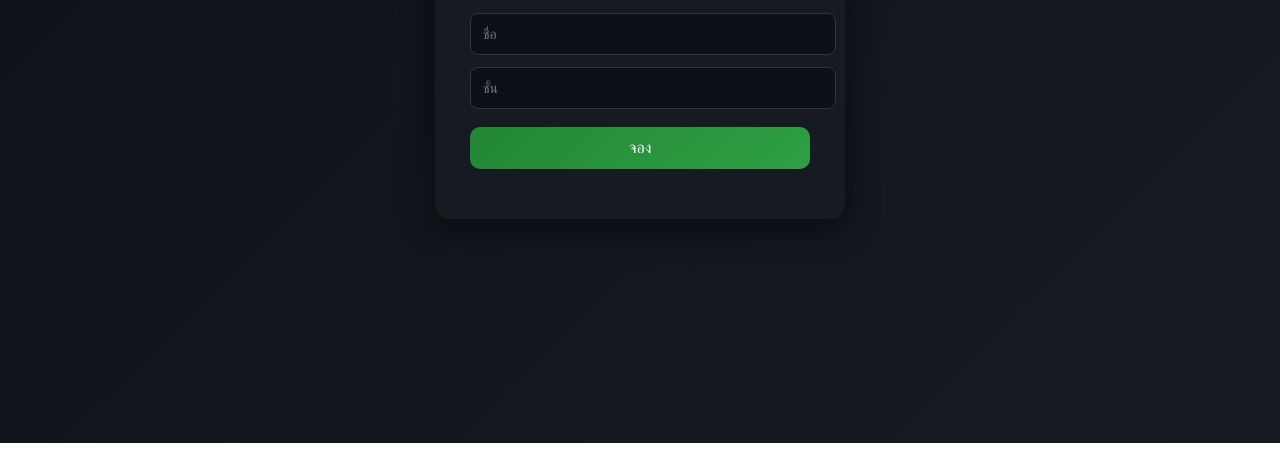
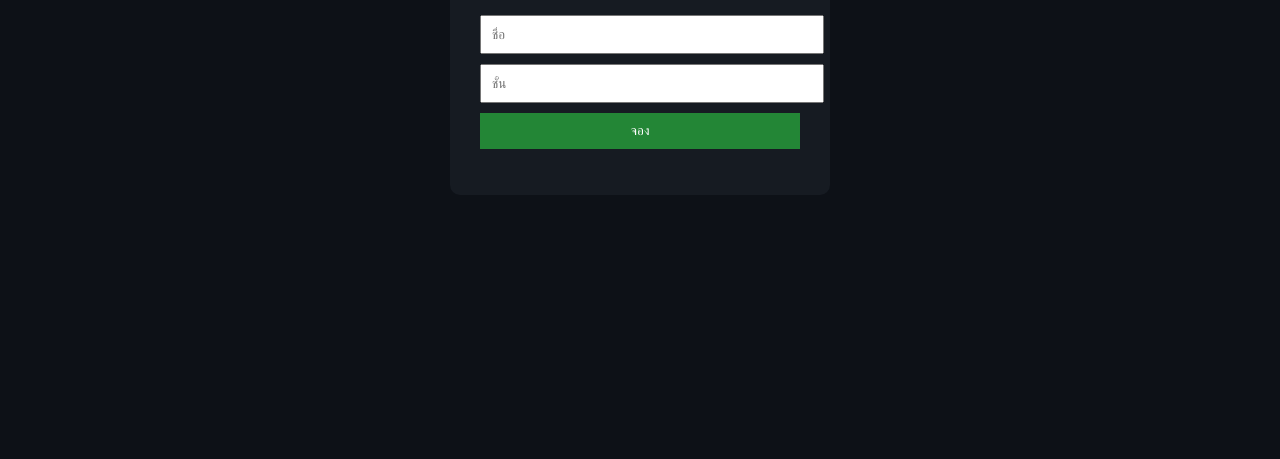
Before and after one commit to TheMinStudio/testing02, a plain HTML site: page 24game.html in a window 1280 px wide. Shown: the part 357-816 px from the top of the page. Drawn offline with Linux system fonts and the light colour scheme.

Commit message:
Update 24game.html

```diff
--- a/24game.html
+++ b/24game.html
@@ -2,110 +2,43 @@
 <html lang="th">
 <head>
 <meta charset="UTF-8">
-<title>จองเกม 24</title>
-
+<title>ฟอร์มจอง</title>
 <style>
 body {
-    margin: 0;
-    height: 100vh;
-    background: linear-gradient(135deg, #0d1117, #161b22);
+    background: #0d1117;
+    color: white;
+    font-family: Arial;
     display: flex;
     justify-content: center;
     align-items: center;
-    font-family: Arial, sans-serif;
+    height: 100vh;
 }
-
-.card {
+.container {
     background: #161b22;
-    padding: 35px;
-    border-radius: 14px;
-    width: 340px;
-    box-shadow: 0 10px 30px rgba(0,0,0,0.5);
-    animation: fadeIn 0.6s ease;
+    padding: 30px;
+    border-radius: 10px;
+    width: 320px;
 }
-
-@keyframes fadeIn {
-    from {
-        opacity: 0;
-        transform: translateY(20px);
-    }
-    to {
-        opacity: 1;
-        transform: translateY(0);
-    }
+input, button {
+    width: 100%;
+    padding: 10px;
+    margin-top: 10px;
 }
-
-h2 {
-    text-align: center;
-    margin-bottom: 10px;
-}
-
-.subtitle {
-    text-align: center;
-    color: #8b949e;
-    font-size: 14px;
-    margin-bottom: 25px;
-}
-
-input {
-    width: 100%;
-    padding: 12px;
-    margin-top: 12px;
-    background: #0d1117;
+button {
+    background: #238636;
     color: white;
-    border: 1px solid #30363d;
-    border-radius: 8px;
-    font-size: 14px;
-}
-
-input:focus {
-    outline: none;
-    border-color: #2ea043;
-}
-
-button {
-    width: 100%;
-    padding: 12px;
-    margin-top: 18px;
-    background: linear-gradient(135deg, #238636, #2ea043);
-    color: white;
-    font-size: 16px;
     border: none;
-    border-radius: 10px;
-    cursor: pointer;
-    transition: transform 0.15s ease, box-shadow 0.15s ease;
-}
-
-button:hover {
-    transform: translateY(-2px);
-    box-shadow: 0 6px 15px rgba(46,160,67,0.4);
-}
-
-button:active {
-    transform: scale(0.97);
-}
-
-button:disabled {
-    background: #444;
-    cursor: not-allowed;
-}
-
-.status {
-    text-align: center;
-    margin-top: 15px;
-    font-size: 14px;
 }
 </style>
 </head>
 
 <body>
 
-<div class="card">
-    <h2>🎮 จองเกม 24</h2>
-    <div class="subtitle">กรอกข้อมูลเพื่อจองการเล่น</div>
+<div class="container">
+    <h2>ฟอร์มจอง</h2>
 
     <form
-      action="🔴 วาง URL /exec ของคุณตรงนี้ 🔴"
+      action="🔴 ใส่ URL /exec ของคุณตรงนี้ 🔴"
       method="POST"
       target="hiddenFrame"
       onsubmit="submitted()"
@@ -117,7 +50,7 @@ button:disabled {
         <button type="submit">จอง</button>
     </form>
 
-    <div id="status" class="status"></div>
+    <p id="status"></p>
 </div>
 
 <iframe name="hiddenFrame" style="display:none;"></iframe>
```
